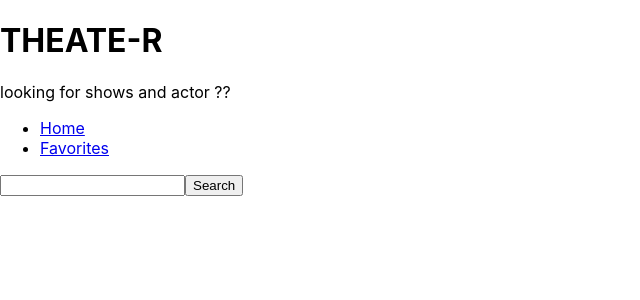
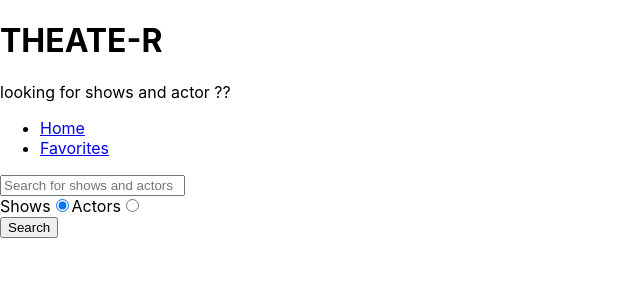
Before and after one commit to BajraYeJoon/theate-r, a React (Create React App) app: page / in a window 1280 px wide. Shown: the top 300 px of the page, without its empty margins (0-640 px from the left). Built offline with nearby package versions, Linux system fonts and the light colour scheme.

Commit message:
Shows and Actors called

```diff
--- a/src/pages/Home.jsx
+++ b/src/pages/Home.jsx
@@ -2,16 +2,17 @@ import React, { useState } from "react";
 import MainLayout from "../components/MainLayout";
 import { apiGet } from "../config/config";
 
-
-
 export const Home = () => {
   const [input, setInput] = useState("");
   const [res, setResults] = useState(null);
+  const [optionValue, setOptionValue] = useState("shows");
+
+  const isSearch = optionValue === "shows";
 
   const onSearch = () => {
-    apiGet(`/search/shows?q=${input}`).then(result => {
+    apiGet(`/search/${optionValue}?q=${input}`).then((result) => {
       setResults(result);
-      console.log(result)
+      console.log(result);
     });
   };
 
@@ -26,24 +27,24 @@ export const Home = () => {
     }
   };
 
+  const radioChange = (e) => {
+    setOptionValue(e.target.value);
+  };
+
+  console.log(optionValue);
+
   const renderResult = () => {
     if (res && res.length === 0) {
       return <div> No result found</div>;
     }
 
     if (res && res.length > 0) {
-      return (
-        <div>
-          {res.map((item) => (
-            <div key={item.show.id}>{item.show.name}</div>
-          ))}
-        </div>
-      );
+      return res[0].show
+        ? res.map((item) => <div key={item.show.id}>{item.show.name}</div>)
+        : res.map((item) => <div key={item.person.id}>{item.person.name}</div>);
     }
     return null;
   };
-
-
 
   return (
     <MainLayout>
@@ -52,7 +53,33 @@ export const Home = () => {
         onChange={inputChange}
         onKeyDown={onKeyDown}
         value={input ?? ""}
+        placeholder="Search for shows and actors"
       />
+
+      <div>
+        <label htmlFor="search-shows">
+          Shows
+          <input
+            type="radio"
+            id="search-shows"
+            value="shows"
+            onChange={radioChange}
+            checked={isSearch}
+          />
+        </label>
+
+        <label htmlFor="search-actors">
+          Actors
+          <input
+            type="radio"
+            id="search-actors"
+            value="people"
+            onChange={radioChange}
+            checked={!isSearch}
+          />
+        </label>
+      </div>
+
       <button type="button" onClick={onSearch}>
         {" "}
         Search
```
